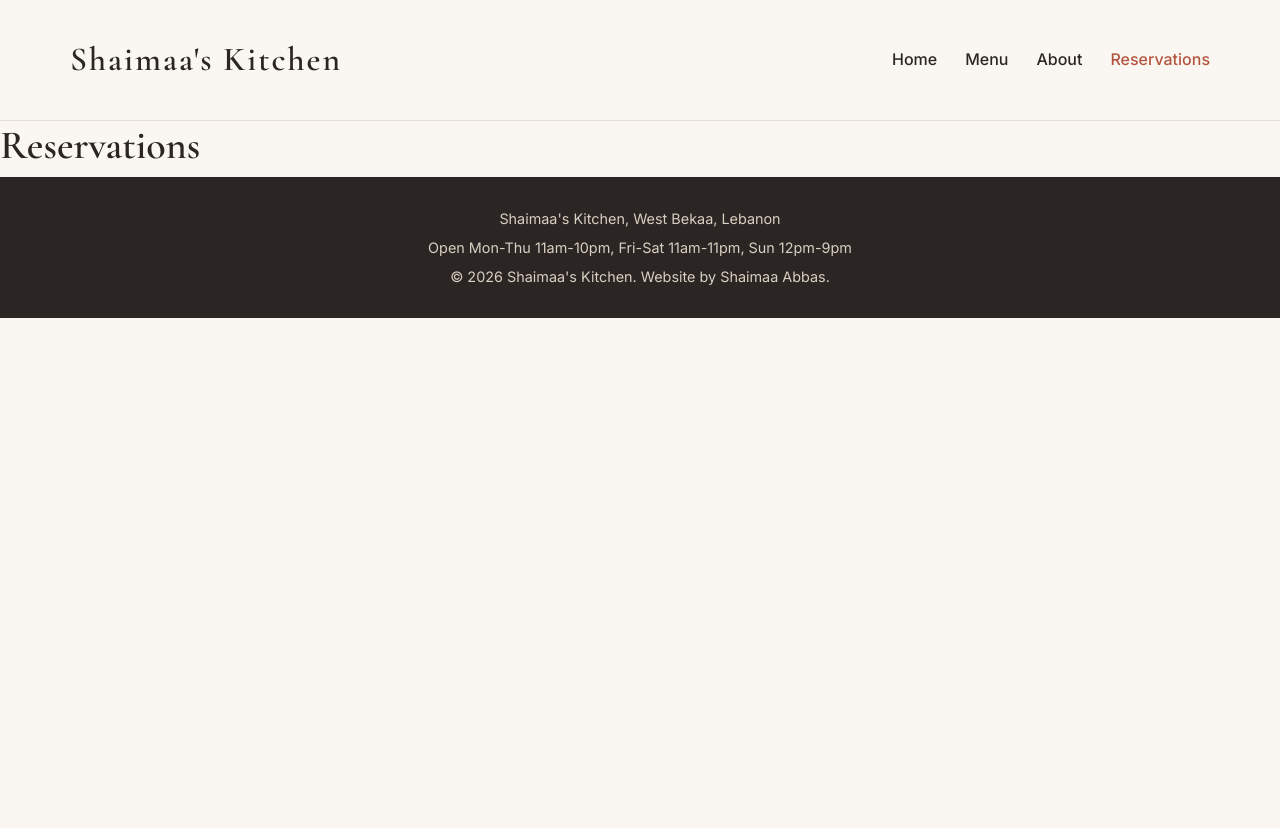
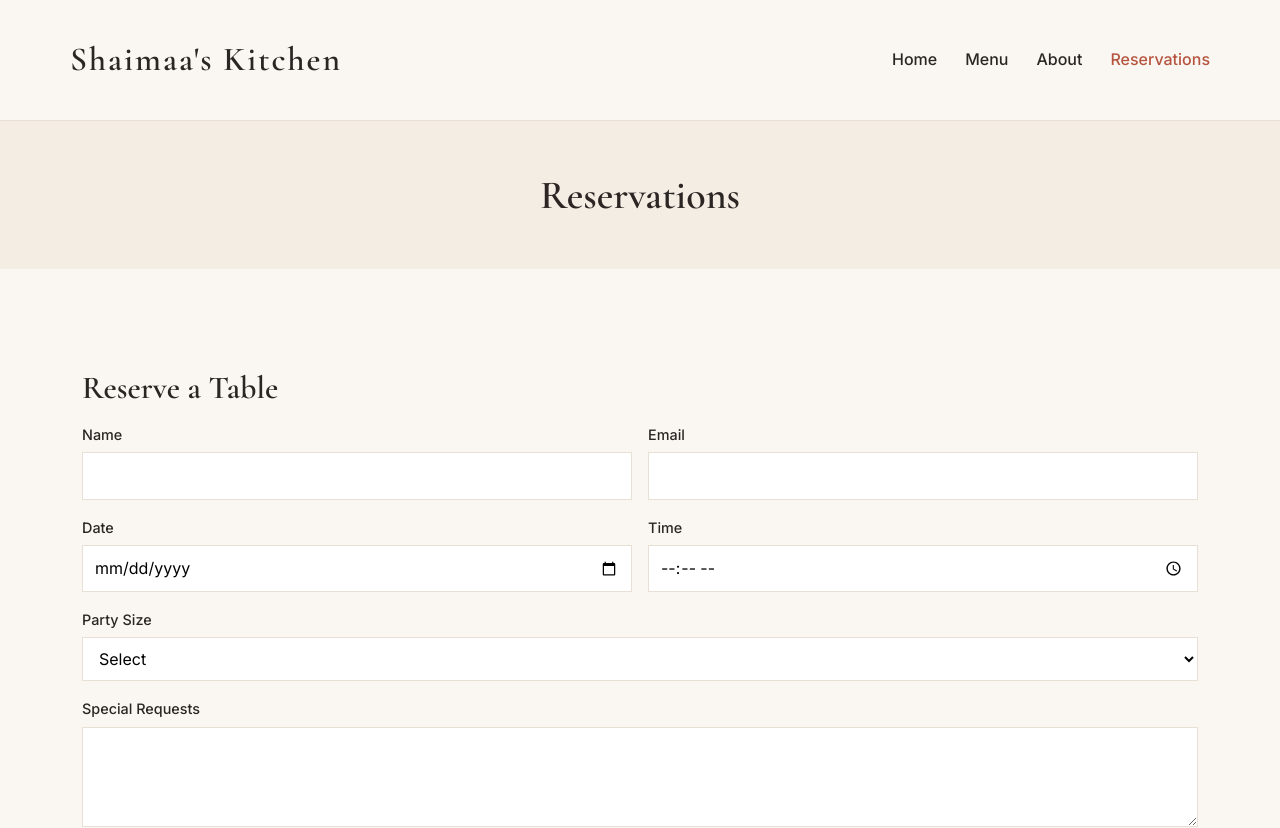
Before and after one commit to ShaimaaAbbas04/shaimaas-kitchen, a React (Create React App) app: page /reservations in a window 1280 px wide. Shown: the top 828 px of the page. Before the commit the page ends 800 px from the top, so only its background shows below. Built offline with nearby package versions, Linux system fonts and the light colour scheme.

Commit message:
build reservations page stub

```diff
--- a/src/pages/Reservations.js
+++ b/src/pages/Reservations.js
@@ -1,5 +1,65 @@
 function Reservations() {
-  return <h1>Reservations</h1>;
+  return (
+    <main>
+      <section className="page-header">
+        <div className="container">
+          <h1>Reservations</h1>
+        </div>
+      </section>
+
+      <section>
+        <div className="container">
+          <div className="form-section">
+            <h2>Reserve a Table</h2>
+            <form noValidate>
+              <div className="form-row">
+                <div className="form-group">
+                  <label htmlFor="res-name">Name</label>
+                  <input type="text" id="res-name" />
+                </div>
+                <div className="form-group">
+                  <label htmlFor="res-email">Email</label>
+                  <input type="email" id="res-email" />
+                </div>
+              </div>
+
+              <div className="form-row">
+                <div className="form-group">
+                  <label htmlFor="res-date">Date</label>
+                  <input type="date" id="res-date" />
+                </div>
+                <div className="form-group">
+                  <label htmlFor="res-time">Time</label>
+                  <input type="time" id="res-time" />
+                </div>
+              </div>
+
+              <div className="form-group">
+                <label htmlFor="res-party">Party Size</label>
+                <select id="res-party">
+                  <option value="">Select</option>
+                  <option value="1">1 guest</option>
+                  <option value="2">2 guests</option>
+                  <option value="3">3 guests</option>
+                  <option value="4">4 guests</option>
+                  <option value="5">5 guests</option>
+                  <option value="6">6 guests</option>
+                  <option value="7+">7 or more</option>
+                </select>
+              </div>
+
+              <div className="form-group">
+                <label htmlFor="res-notes">Special Requests</label>
+                <textarea id="res-notes"></textarea>
+              </div>
+
+              <button type="submit" className="btn">Request Reservation</button>
+            </form>
+          </div>
+        </div>
+      </section>
+    </main>
+  );
 }
 
 export default Reservations;
```
